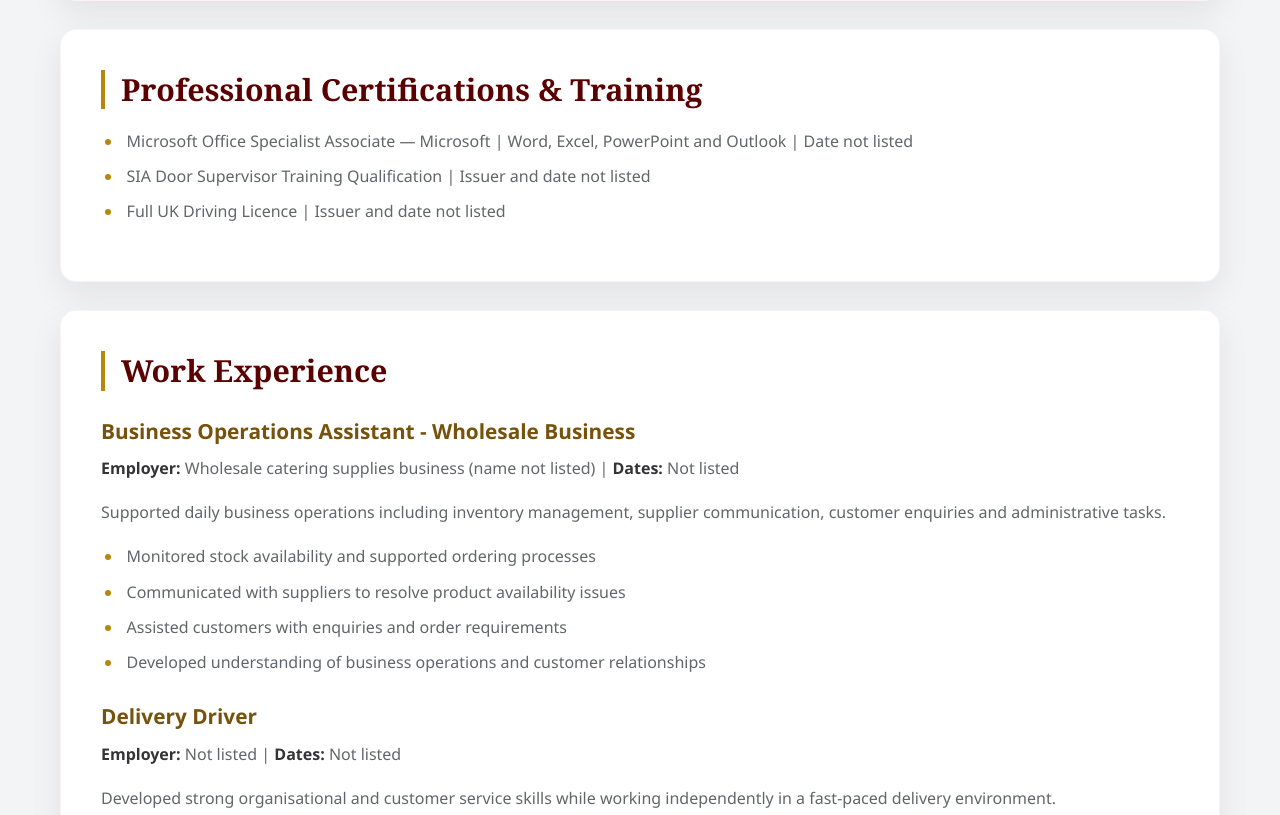
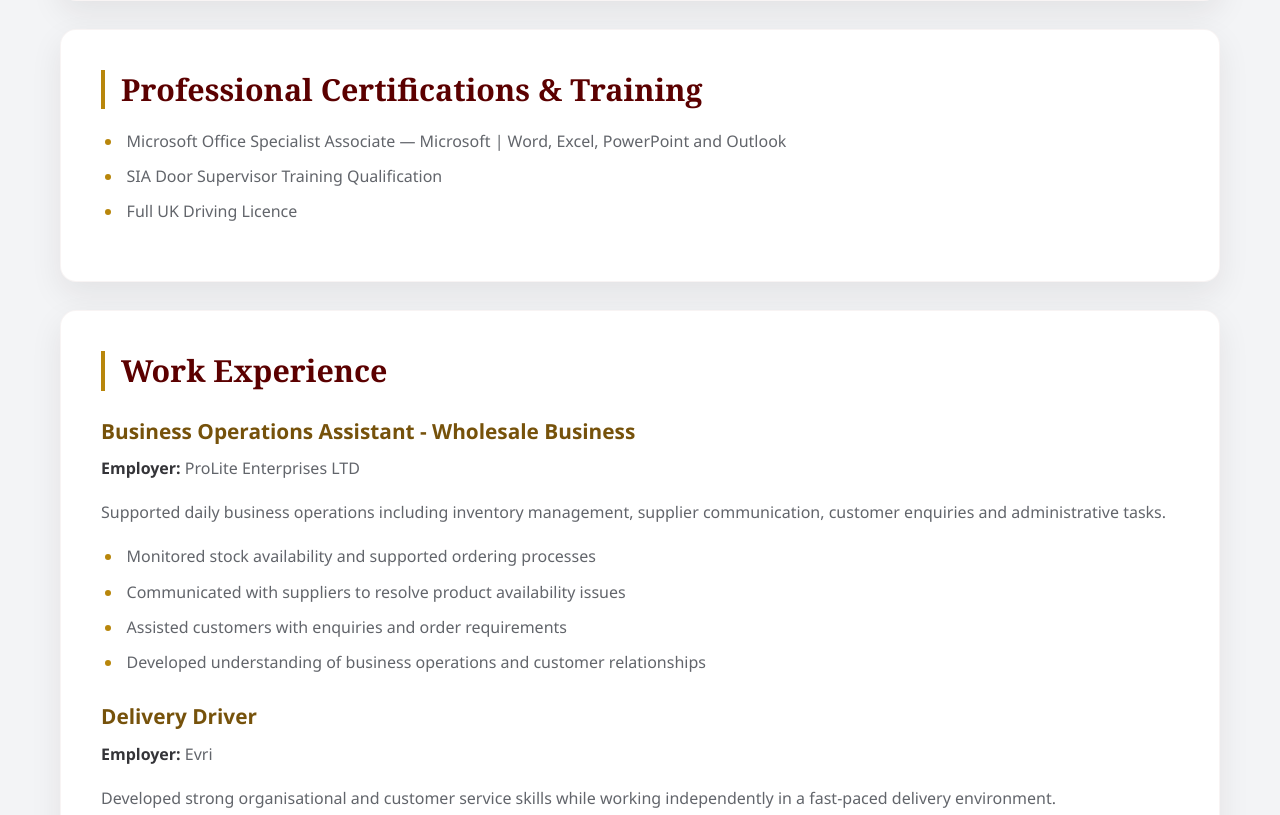
Before and after one commit to Mhashir26/T4_Test, a plain HTML site: page skills.html in a window 1280 px wide. Shown: the part 1920-2735 px from the top of the page. Drawn offline with Linux system fonts and the light colour scheme.

Commit message:
Update skills.html

```diff
--- a/skills.html
+++ b/skills.html
@@ -245,17 +245,17 @@ data analysis and project management.
 
 
 <li>
-Microsoft Office Specialist Associate — Microsoft | Word, Excel, PowerPoint and Outlook | Date not listed
+Microsoft Office Specialist Associate — Microsoft | Word, Excel, PowerPoint and Outlook
 </li>
 
 
 <li>
-SIA Door Supervisor Training Qualification | Issuer and date not listed
+SIA Door Supervisor Training Qualification
 </li>
 
 
 <li>
-Full UK Driving Licence | Issuer and date not listed
+Full UK Driving Licence
 </li>
 
 
@@ -280,7 +280,7 @@ Full UK Driving Licence | Issuer and date not listed
 Business Operations Assistant - Wholesale Business
 </h3>
 
-<p><strong>Employer:</strong> Wholesale catering supplies business (name not listed) | <strong>Dates:</strong> Not listed</p>
+<p><strong>Employer:</strong> ProLite Enterprises LTD</p>
 
 <p>
 
@@ -323,7 +323,7 @@ Developed understanding of business operations and customer relationships
 Delivery Driver
 </h3>
 
-<p><strong>Employer:</strong> Not listed | <strong>Dates:</strong> Not listed</p>
+<p><strong>Employer:</strong> Evri</p>
 
 <p>
 
```
